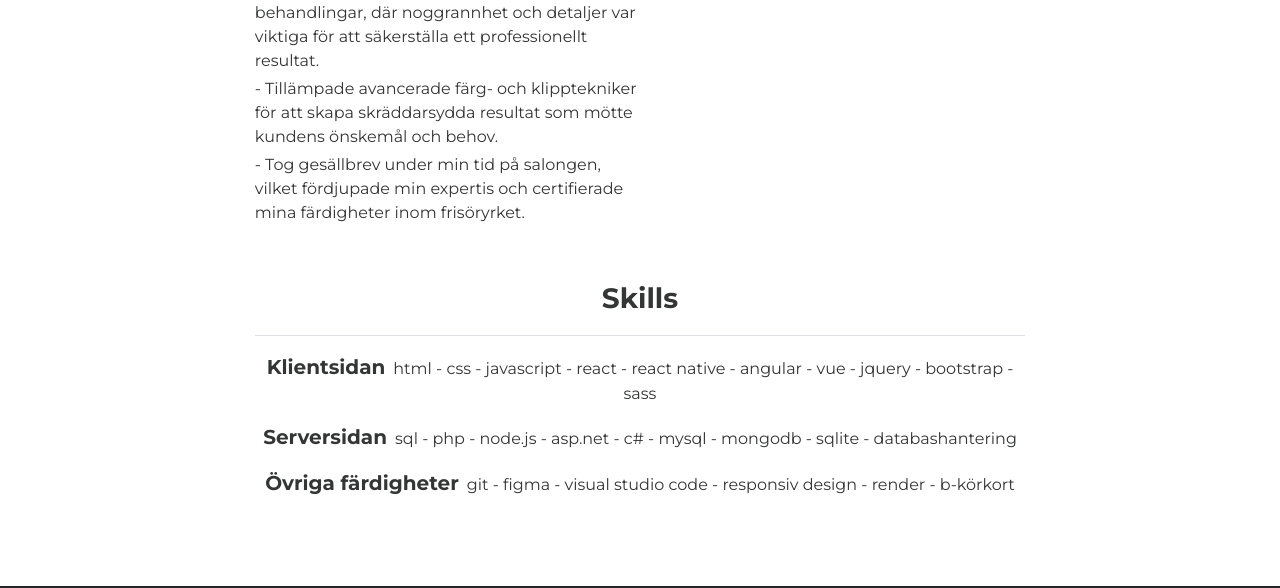
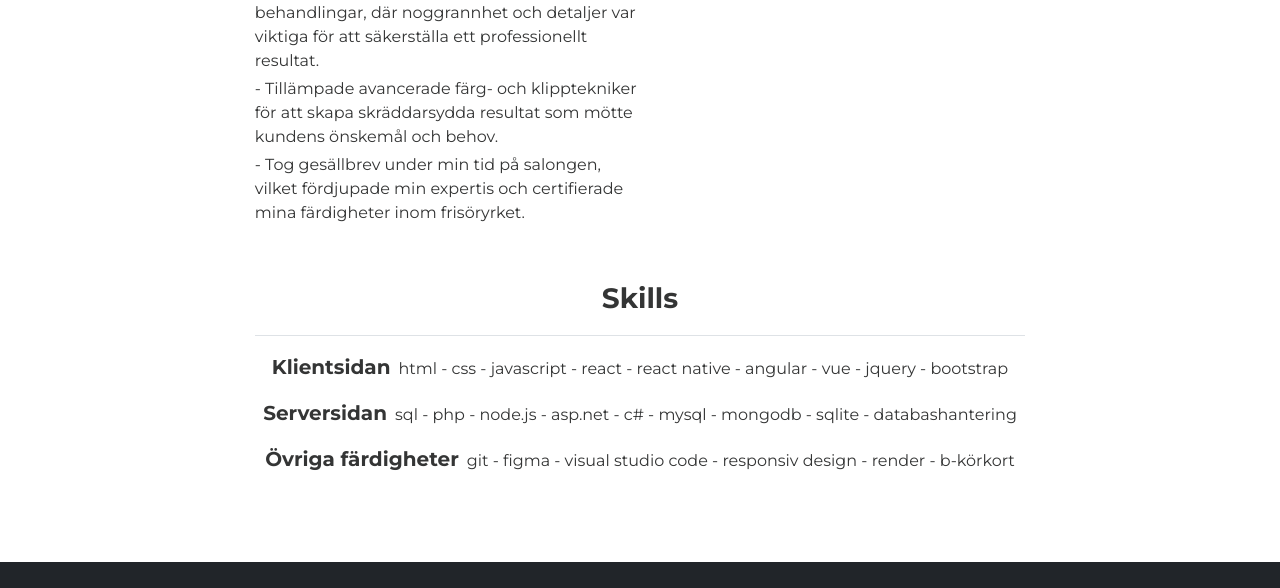
Before and after one commit to elinaols/portfolio, a plain HTML site: page cv.html in a window 1280 px wide. Shown: the part 1258-1846 px from the top of the page. Drawn offline with nearby package versions, Linux system fonts and the light colour scheme.

Commit message:
Changed skill

```diff
--- a/cv.html
+++ b/cv.html
@@ -125,7 +125,7 @@
                     </div>
                     <div class="col pb-4">
                         <p class="fs-3 border-bottom pb-3"><strong>Skills</strong></p>
-                        <p><strong class="fs-5 primary-color pe-2">Klientsidan</strong><span>html - css - javascript - react - react native - angular - vue - jquery - bootstrap - sass</span></p>
+                        <p><strong class="fs-5 primary-color pe-2">Klientsidan</strong><span>html - css - javascript - react - react native - angular - vue - jquery - bootstrap</span></p>
                         <p><strong class="fs-5 primary-color pe-2">Serversidan</strong><span>sql - php - node.js - asp.net - c# - mysql - mongodb - sqlite - databashantering</span></p>
                         <p><strong class="fs-5 primary-color pe-2">Övriga färdigheter</strong><span>git - figma - visual studio code - responsiv design - render - b-körkort</span></p>
                     </div>
```
